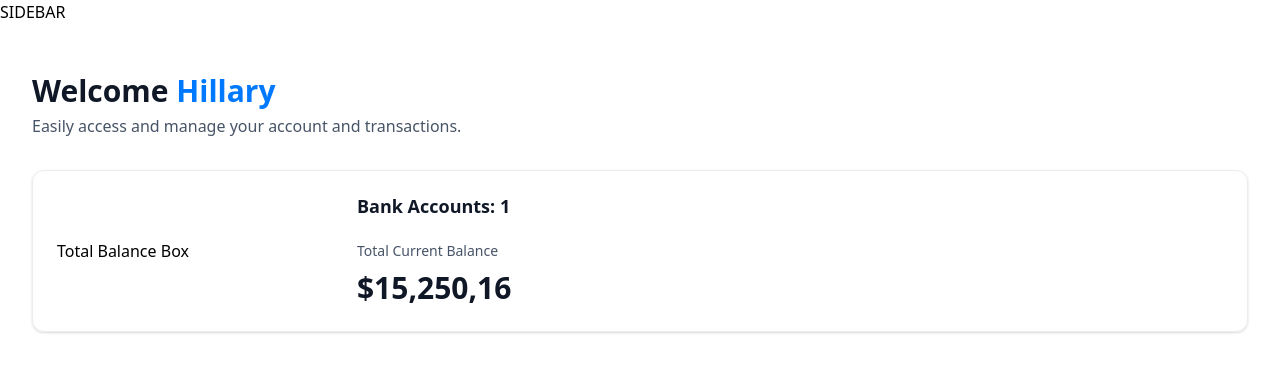
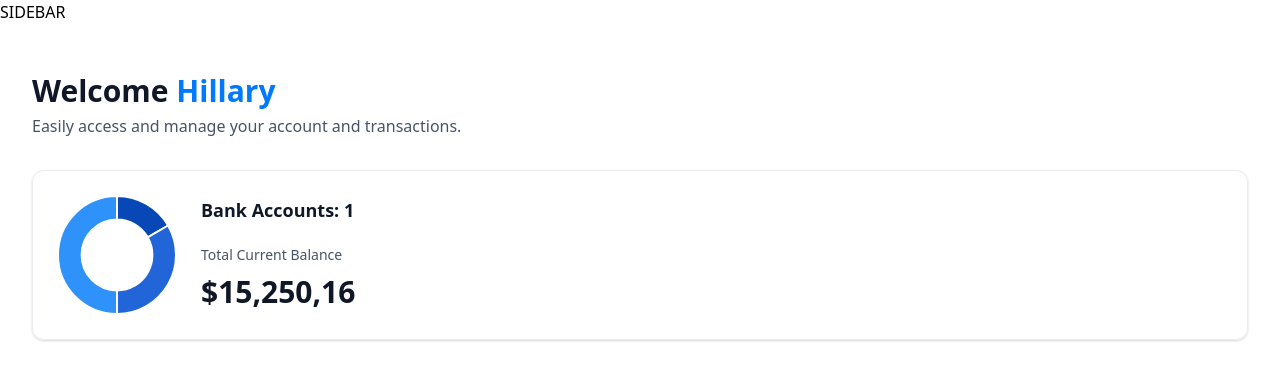
Before and after one commit to HillaryG1/nextjs.banking, a Next.js app: page / in a window 1280 px wide. Shown: the top 380 px of the page. Built offline with nearby package versions, Linux system fonts and the light colour scheme.

Commit message:
Implement Doughnut Chart

```diff
--- /dev/null
+++ b/components/DoughnutChart.tsx
@@ -0,0 +1,39 @@
+"use client"
+// Import components from chart.js and react-chartjs-2
+import {Chart as ChartJS, ArcElement, Tooltip, Legend} from "chart.js";
+import { Doughnut } from "react-chartjs-2";
+// Register necessary chart elements for ChartJS
+ChartJS.register(ArcElement, Tooltip, Legend);
+
+
+// Define the DoughnutChart component with destructured props
+const DoughnutChart = ({accounts}: DoughnutChartProps) => {
+    // Define the data for the doughnut chart
+  const data = {
+    datasets: [
+      {
+        label: 'Banks',
+                // Example data values for demonstration
+        data: [1250, 2500, 3750],
+                // Background colors for the doughnut segments
+        backgroundColor: ['#0747b6', '#2265d8', '#2f91fa']
+      }
+    ],
+        // Labels for the doughnut segments
+    labels: ['Bank 1', 'Bank 2', 'Bank 3']
+  }
+    // Render the Doughnut component with provided data and options
+  return <Doughnut
+    data={data}
+    options={{cutout: '60%',
+    plugins: {
+      legend: {
+        display: false
+      }
+    }
+
+  }}
+  />
+}
+
+export default DoughnutChart
--- a/components/TotalBalanceBox.tsx
+++ b/components/TotalBalanceBox.tsx
@@ -1,26 +1,33 @@
 import AnimatedCounter from './AnimatedCounter'
-
+import DoughnutChart from './DoughnutChart'
+// Define the TotalBalanceBox component with destructured props
 const TotalBalanceBox = ({
   accounts = [], totalBanks, totalCurrentBalance
 }: TotlaBalanceBoxProps) => {
   return (
-    <section className='total-balance'>Total Balance Box
+    <section className='total-balance'>
     <div className="total-balance-chart">
-      {/* DoughnutChart */}
+      {/* Render the DoughnutChart component with the 'accounts' prop */}
+      <DoughnutChart accounts={accounts}/>
     </div>
 
     <div className='flex flex-col gap-6'>
+        {/* Header with the total number of bank accounts */}
       <h2 className="header-2">
       Bank Accounts: {totalBanks}
       </h2>
       <div className='flex flex-col gap-2'>
-        <p className='total-balance-label'>Total Current Balance</p>
-
-        <p className='total-balance-amount flext center gap-2'>
+         {/* Label for total current balance */}
+        <p className='total-balance-label'>
+          Total Current Balance
+          </p>
+            {/* Container for displaying the animated current balance */}
+        <div className='total-balance-amount flex center gap-2'>
+            {/* Render the AnimatedCounter component with the 'totalCurrentBalance'*/}
           <AnimatedCounter amount = {totalCurrentBalance}/>
 
 
-        </p>
+        </div>
 
 
 
--- a/package.json
+++ b/package.json
@@ -17,6 +17,7 @@
     "next": "14.2.3",
     "query-string": "^9.0.0",
     "react": "^18",
+    "react-chartjs-2": "^5.2.0",
     "react-countup": "^6.5.3",
     "react-dom": "^18",
     "tailwind-merge": "^2.3.0",
```
Also changed, not shown: components/AnimatedCounter.tsx (line endings or trailing spaces), 1 other file (tests, documents, lock files or other folders).
